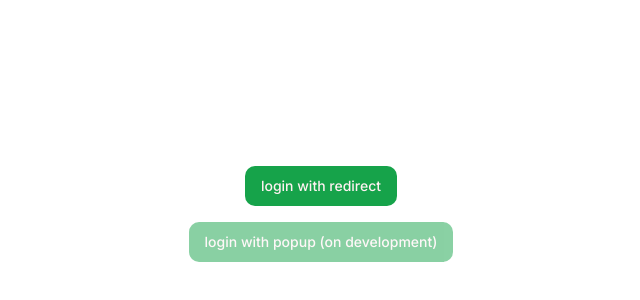
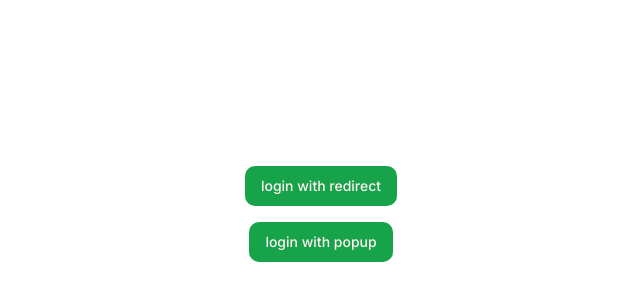
Before and after one commit to Permanaa/scratching-in-next, a Next.js app: page /google-auth/login in a window 1280 px wide. Shown: the part 186-486 px from the top of the page, without its empty margins (319-959 px from the left). Built offline with nearby package versions, Linux system fonts and the light colour scheme; no server answers.

Commit message:
login google oauth ux popup

```diff
--- a/package.json
+++ b/package.json
@@ -11,6 +11,7 @@
   "dependencies": {
     "@radix-ui/react-dialog": "^1.1.2",
     "@radix-ui/react-slot": "^1.1.0",
+    "@types/google.accounts": "^0.0.15",
     "axios": "^1.7.7",
     "class-variance-authority": "^0.7.0",
     "clsx": "^2.1.1",
--- a/src/app/api/auth/google/callback/route.ts
+++ b/src/app/api/auth/google/callback/route.ts
@@ -1,20 +1,24 @@
 import axios from "axios";
 import { cookies } from "next/headers";
 import { redirect } from "next/navigation";
-import { NextRequest } from "next/server";
+import { NextRequest, NextResponse } from "next/server";
 
 export async function GET(request: NextRequest) {
   const searchParams = request.nextUrl.searchParams
   const code = searchParams.get("code") || ""
+  const uxMode = searchParams.get("ux_mode") || ""
+
+  const redirectUri = uxMode === "popup" ? "postmessage" : process.env.NEXT_PUBLIC_GOOGLE_OAUTH_REDIRECT_URI
 
   const res = await axios.post(
     "https://oauth2.googleapis.com/token",
     new URLSearchParams({
       grant_type: "authorization_code",
+      access_type: "offline",
       code,
       client_id: process.env.NEXT_PUBLIC_GOOGLE_OAUTH_CLIENT_ID || "",
       client_secret: process.env.GOOGLE_OAUTH_CLIENT_SECRET || "",
-      redirect_uri: process.env.NEXT_PUBLIC_GOOGLE_OAUTH_REDIRECT_URI || ""
+      redirect_uri: redirectUri || "",
     })
   )
 
@@ -43,5 +47,11 @@ export async function GET(request: NextRequest) {
     })
   }
 
-  redirect('/google-auth')
+  if (uxMode === "popup") {
+    return NextResponse.json({
+      redirectUrl: "/google-auth"
+    })
+  } else {
+    redirect('/google-auth')
+  }
 }
--- a/src/app/google-auth/login/page.tsx
+++ b/src/app/google-auth/login/page.tsx
@@ -1,12 +1,13 @@
 "use client";
 
 import { Button } from "@/components/ui/button";
+import axios, { AxiosResponse } from "axios";
 
 export default function LoginGoogle() {
+  const clientId = process.env.NEXT_PUBLIC_GOOGLE_OAUTH_CLIENT_ID || "";
+  const redirectUri = process.env.NEXT_PUBLIC_GOOGLE_OAUTH_REDIRECT_URI || "";
+
   const handleLogin = () => {
-    const clientId = process.env.NEXT_PUBLIC_GOOGLE_OAUTH_CLIENT_ID || "";
-    const redirectUri = process.env.NEXT_PUBLIC_GOOGLE_OAUTH_REDIRECT_URI || "";
-
     const url = new URL("https://accounts.google.com/o/oauth2/v2/auth");
     url.searchParams.append("client_id", clientId);
     url.searchParams.append("redirect_uri", redirectUri);
@@ -17,10 +18,35 @@ export default function LoginGoogle() {
     window.location.assign(url.toString());
   };
 
+  const handleLoginPopup = () => {
+    if (window.google) {
+      const client = window.google.accounts.oauth2.initCodeClient({
+        client_id: clientId,
+        redirect_uri: "postmessage",
+        ux_mode: "popup",
+        scope: "openid email profile",
+        callback: async (response) => {
+          await axios
+            .get(
+              `/api/auth/google/callback?code=${response.code}&ux_mode=popup`
+            )
+            .then((res: AxiosResponse<{ redirectUrl: string }>) => {
+              window.location.assign(res.data.redirectUrl);
+            });
+        },
+        error_callback: (error) => {
+          console.log("haloooo error", error);
+        },
+      });
+
+      client.requestCode();
+    }
+  };
+
   return (
     <main className="flex items-center justify-center p-6 h-svh flex-col gap-4">
       <Button onClick={handleLogin}>login with redirect</Button>
-      <Button disabled>login with popup (on development)</Button>
+      <Button onClick={handleLoginPopup}>login with popup</Button>
     </main>
   );
 }
--- a/src/app/layout.tsx
+++ b/src/app/layout.tsx
@@ -21,6 +21,13 @@ export default function RootLayout({
 
   return (
     <html lang="en">
+      <head>
+        <script
+          src="https://accounts.google.com/gsi/client"
+          async
+          defer
+        ></script>
+      </head>
       <body className={inter.className}>
         <AuthProvider value={{ token, refreshToken }}>{children}</AuthProvider>
       </body>
```
Also changed, not shown: 1 other file (tests, documents, lock files or other folders).
